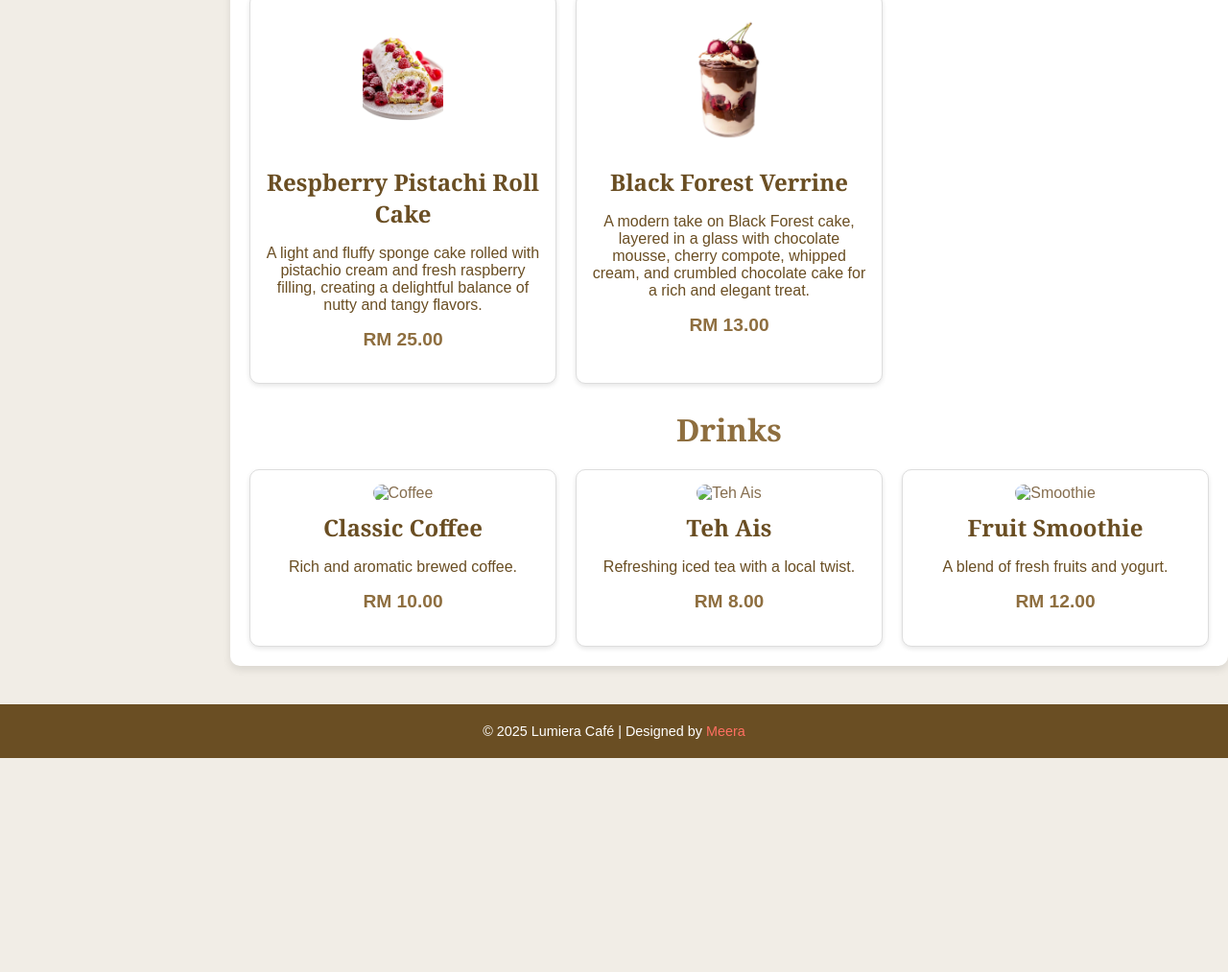
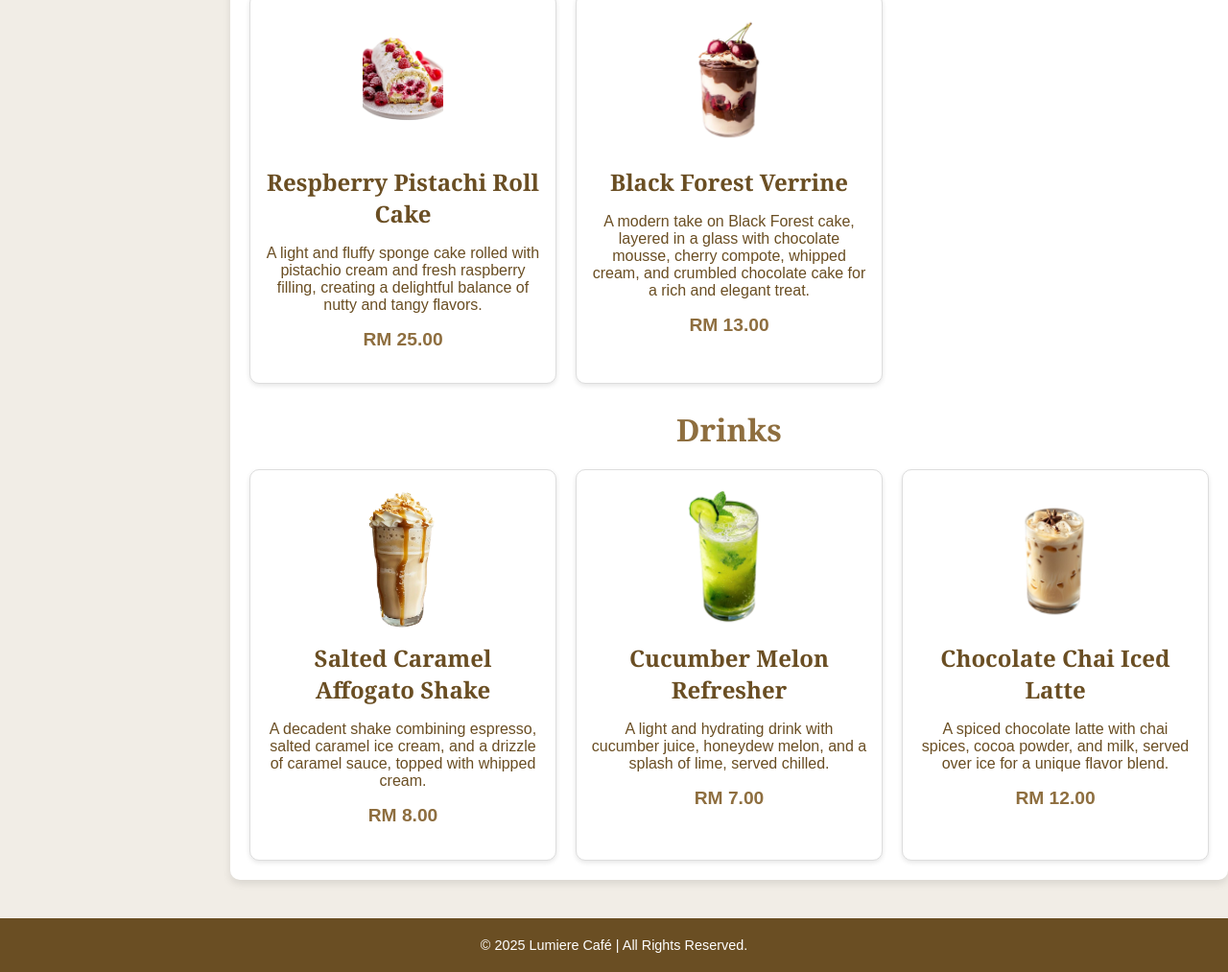
Before and after one commit to zulaika256/Cafe_Lumiere, a plain HTML site: page menu.html in a window 1280 px wide. Shown: the part 1808-2821 px from the top of the page at 96% size. Before the commit the page ends 2598 px from the top, so only its background shows below. Drawn offline with Linux system fonts and the light colour scheme.

Commit message:
Add files via upload

```diff
--- a/menu.html
+++ b/menu.html
@@ -305,21 +305,21 @@
             <h2>Drinks</h2>
             <div class="menu-items">
                 <div class="menu-item">
-                    <img src="images/coffee.jpg" alt="Coffee">
-                    <h3>Classic Coffee</h3>
-                    <p>Rich and aromatic brewed coffee.</p>
-                    <p class="price">RM 10.00</p>
-                </div>
-                <div class="menu-item">
-                    <img src="images/teh-ais.jpg" alt="Teh Ais">
-                    <h3>Teh Ais</h3>
-                    <p>Refreshing iced tea with a local twist.</p>
+                    <img src="image menu/Salted_Caramel_Affogato_Shake-.png">
+                    <h3>Salted Caramel Affogato Shake</h3>
+                    <p>A decadent shake combining espresso, salted caramel ice cream, and a drizzle of caramel sauce, topped with whipped cream.</p>
                     <p class="price">RM 8.00</p>
                 </div>
                 <div class="menu-item">
-                    <img src="images/smoothie.jpg" alt="Smoothie">
-                    <h3>Fruit Smoothie</h3>
-                    <p>A blend of fresh fruits and yogurt.</p>
+                    <img src="image menu/Cucumber_Melon_Refresher-.png">
+                    <h3>Cucumber Melon Refresher</h3>
+                    <p>A light and hydrating drink with cucumber juice, honeydew melon, and a splash of lime, served chilled.</p>
+                    <p class="price">RM 7.00</p>
+                </div>
+                <div class="menu-item">
+                    <img src="image menu/Iced_Vannilaa_Chai_Latte-.png">
+                    <h3>Chocolate Chai Iced Latte</h3>
+                    <p>A spiced chocolate latte with chai spices, cocoa powder, and milk, served over ice for a unique flavor blend.</p>
                     <p class="price">RM 12.00</p>
                 </div>
             </div>
@@ -327,7 +327,7 @@
     </div>
 
     <footer>
-        &copy; 2025 Lumiera Café | Designed by <a href="#">Meera</a>
+        &copy; 2025 Lumiere Café | All Rights Reserved.
     </footer>
 </body>
 </html>
```
Also changed, not shown: image menu/Cucumber_Melon_Refresher-.png (added), image menu/Iced_Vannilaa_Chai_Latte-.png (added), image menu/Salted_Caramel_Affogato_Shake-.png (added).
